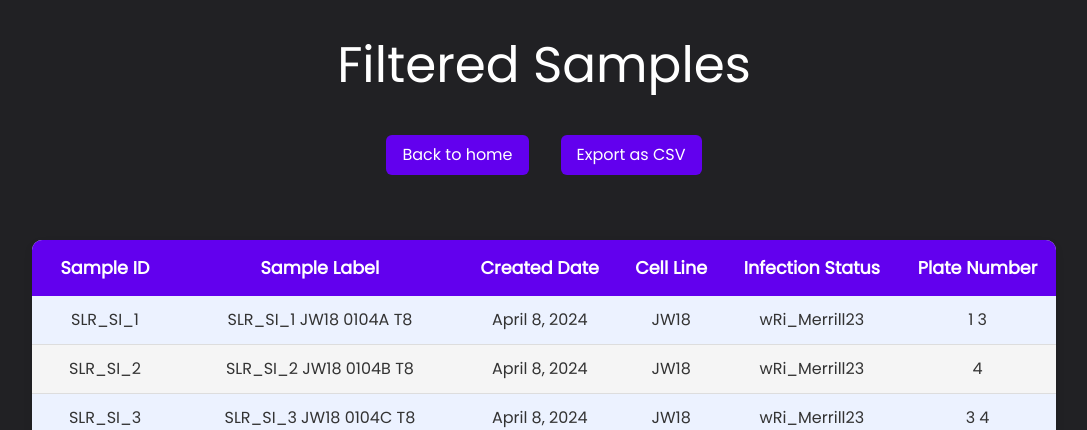
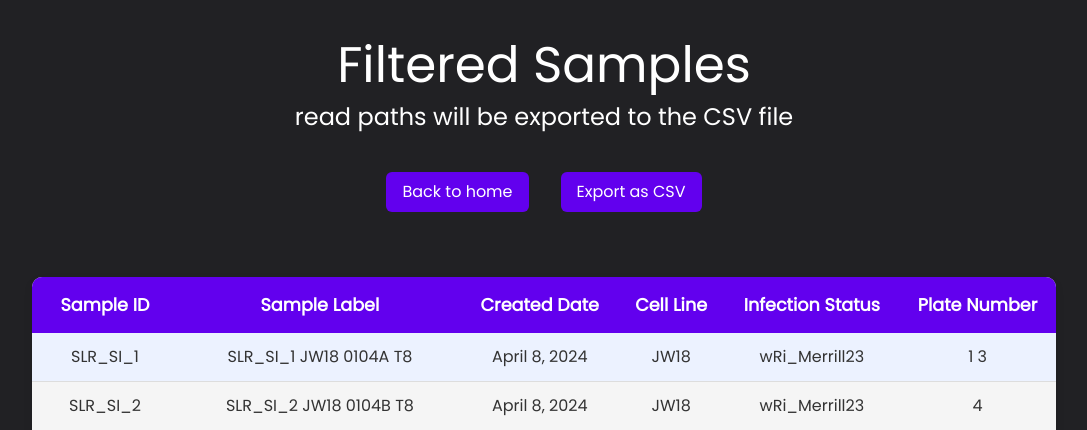
Before and after one commit to lukesylvester99/titerDjango, a Django app: page //filtered-samples in a window 1280 px wide. Shown: the top 430 px of the page, without its empty margins (96-1183 px from the left). Run offline with Django 5.2, Linux system fonts and the light colour scheme; data comes from the database, SQL or seed files in the repository; some libraries are stand-ins or nearby versions.

Commit message:
added minor changes to the html pages

```diff
--- a/titerpipeline/main/templates/filtered_samples.html
+++ b/titerpipeline/main/templates/filtered_samples.html
@@ -3,7 +3,10 @@
     {% block content %}
 
         <div class="filtered_samples_header">
-            <h1 id="filtered_samples_header_message">Filtered Samples</h1>
+            <div class="in_exp_header">
+                <h1 id="filtered_samples_header_message">Filtered Samples</h1>
+                <h4 id="samples_in_exp_header2">read paths will be exported to the CSV file</h4>
+            </div>
             <div class="filter_btns">
                 <a class="btn" href="{% url 'home' %}">Back to home</a>
 
--- a/titerpipeline/main/templates/samples_list.html
+++ b/titerpipeline/main/templates/samples_list.html
@@ -3,7 +3,10 @@
     {% block content %}
 
     <div class="samples_in_exp">
-        <h1>Samples for Experiment: {{ experiment.name }}</h1>
+        <div class="in_exp_header">
+            <h1 id="samples_in_exp_header">Samples for Experiment: {{ experiment.name }}</h1>
+            <h4 id="samples_in_exp_header2">read paths will be exported to the CSV file</h4>
+        </div>
         <div class="filter_btns">
             <a class="btn" href="{% url 'home' %}">Back to home</a>
             <a class="btn" href="{% url 'export_csv_by_exp' experiment.id %}">export to CSV</a>
--- a/titerpipeline/static/style.css
+++ b/titerpipeline/static/style.css
@@ -275,6 +275,12 @@ body {
     padding: 35px;
 }
 
+.in_exp_header{
+    padding-bottom: 0;
+    margin-bottom: 0;
+    gap: 0;
+}
+
 table {
     width: 80%;
     margin: 30px auto;
```
